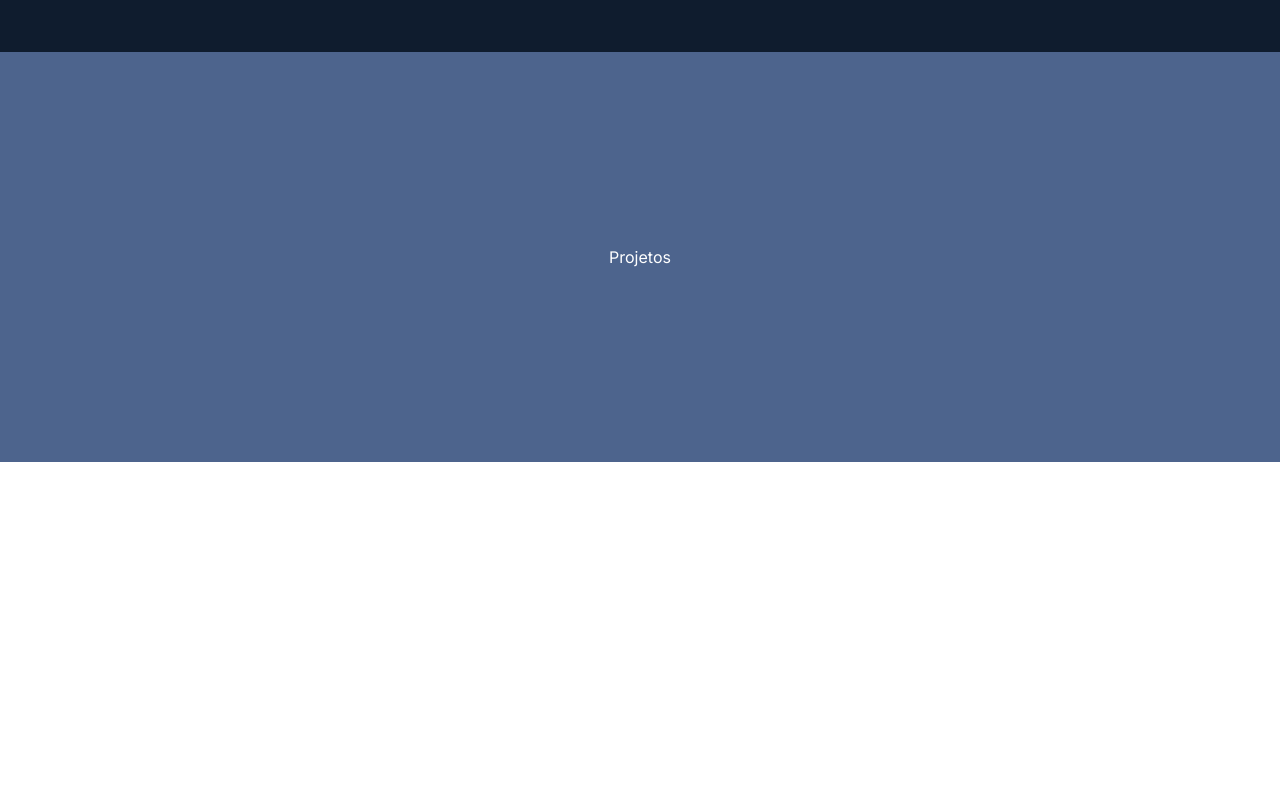
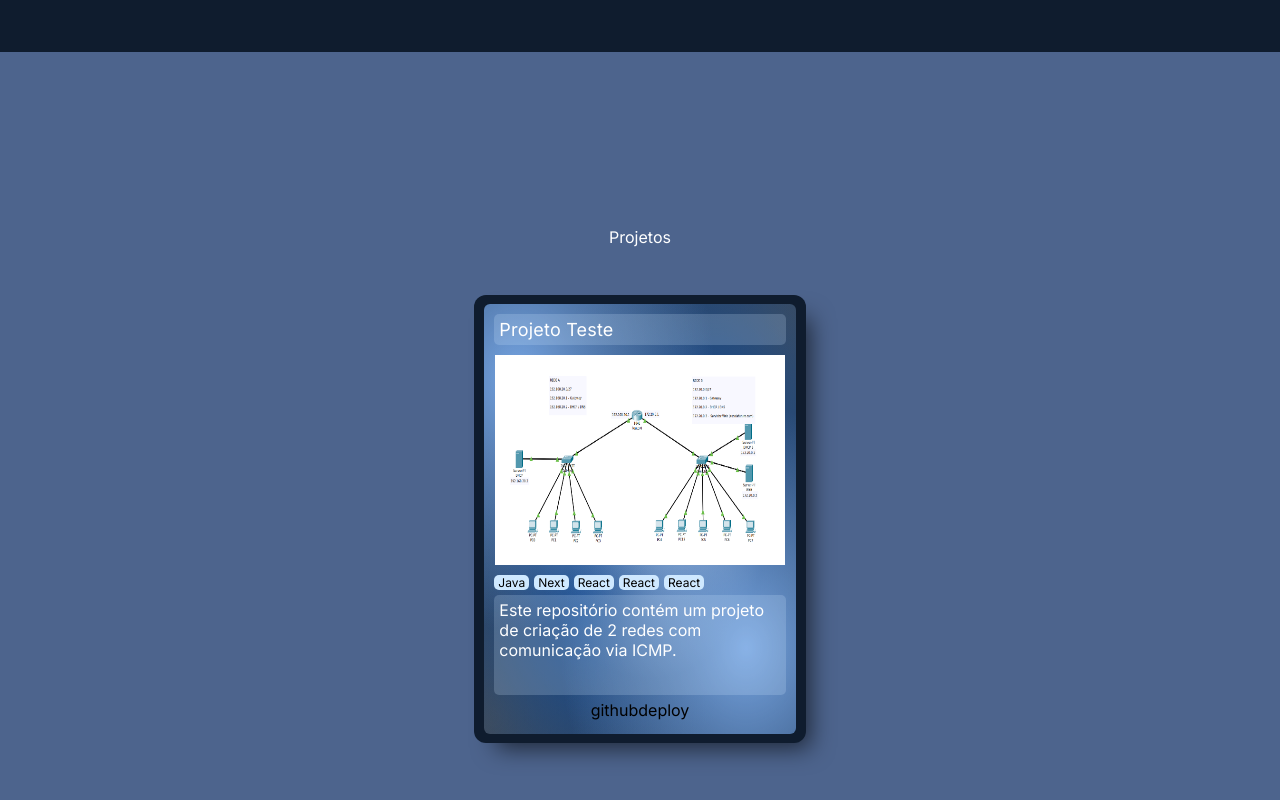
Before and after one commit to danargolo/portfolio, a Next.js app: page / in a window 1280 px wide. Shown: the part 653-1453 px from the top of the page. Before the commit the page ends 1115 px from the top, so only its background shows below. Built offline with nearby package versions, Linux system fonts and the light colour scheme.

Commit message:
feat: initial card format

```diff
--- a/src/components/ProjectsPreviews/index.jsx
+++ b/src/components/ProjectsPreviews/index.jsx
@@ -1,3 +1,4 @@
+import { Card } from '../ui/Card'
 import * as S from './styles'
 
 
@@ -7,6 +8,8 @@ export const Projects = () => {
     <S.Projects>
       <S.ProjectsWrapper>
         <S.Text>Projetos</S.Text>
+
+        <Card />
       </S.ProjectsWrapper>
     </S.Projects>
   )
--- a/src/components/ui/Card/index.jsx
+++ b/src/components/ui/Card/index.jsx
@@ -0,0 +1,31 @@
+import Image from 'next/image'
+import * as S from './styles'
+import test from 'public/codeInProgress.png'
+import test2 from 'public/projeto.png'
+
+export const Card = () => {
+  return (
+    <S.Card>
+      <S.BackgroundCard>
+        <S.Tittle>
+          Projeto teste
+        </S.Tittle>
+        <S.ImageWrapper src={test2} width={290} height={210}/>
+        <S.Stacks>
+          <li>Java</li>
+          <li>Next</li>
+          <li>React</li>
+          <li>React</li>
+          <li>React</li>
+        </S.Stacks>
+        <S.Description>
+          Este repositório contém um projeto de criação de 2 redes com comunicação via ICMP.
+        </S.Description>
+        <div style={{display:'flex'}}>
+          <p>github</p>
+          <p>deploy</p>
+        </div>
+      </S.BackgroundCard>
+    </S.Card>
+  )
+}
--- a/src/components/ui/Card/styles.js
+++ b/src/components/ui/Card/styles.js
@@ -0,0 +1,99 @@
+"use client"
+
+import Image from "next/image"
+import styled from "styled-components"
+
+const Text = styled.p`
+  color: ${({theme}) => theme.colors.text100};
+  padding: 5px;
+`
+
+export const Card = styled.div`
+  display: flex;
+  align-items: center;
+  justify-content: center;
+  width: 20.7rem;
+  height: 28rem;
+  border-radius: 12px;
+  background-color: ${({theme}) => theme.colors.bg100};
+  box-shadow: 13px 14px 23px -9px rgba(0,0,0,0.62);
+
+  &:hover {
+    transform: translateY(-3px) scale(1.005);
+    box-shadow: 13px 14px 23px -4px rgba(0,0,0,0.62);
+  }
+`
+export const BackgroundCard = styled.div`
+  display: flex;
+  flex-direction: column;
+  align-items: center;
+  /* position: relative; */
+  width: 94%;
+  height: 96%;
+  padding: 10px;
+  border-radius: 6px;
+  background-color:hsla(214,50%,24%,1);
+  background-image:
+    radial-gradient(at 11% 17%, hsla(214,64%,67%,1) 0px, transparent 50%),
+    radial-gradient(at 84% 80%, hsla(214,63%,67%,1) 0px, transparent 50%),
+    radial-gradient(at 31% 72%, hsla(214,70%,33%,1) 0px, transparent 50%),
+    radial-gradient(at 53% 51%, hsla(211,32%,90%,1) 0px, transparent 50%),
+    radial-gradient(at 74% 27%, hsla(214,70%,33%,1) 0px, transparent 50%),
+    radial-gradient(at 3% 96%, hsla(212,10%,30%,1) 0px, transparent 50%),
+    radial-gradient(at 96% 6%, hsla(212,10%,30%,1) 0px, transparent 50%);
+
+  gap: 5px;
+  /* margin: 10px; */
+`
+export const Tittle = styled(Text)`
+  width: 100%;
+  background-color: ${({theme}) => theme.colors.accent200op};
+  border-radius: 5px;
+  text-transform: capitalize;
+  font-size: 18px;
+  font-weight: 400;
+  letter-spacing: 0.2px;
+`
+export const Stacks = styled.ul`
+  display: flex;
+  align-self: start;
+  /* width: 100%; */
+  /* background-color: ${({theme}) => theme.colors.accent200op}; */
+  /* border: 2px solid ${({theme}) => theme.colors.bg100}; */
+  border-radius: 5px;
+  gap: 5px;
+
+  & li {
+    list-style: none;
+    padding: 0 4px;
+    background-color: ${({theme}) => theme.colors.accent200};
+    border-radius: 5px;
+    font-size: 12px;
+  }
+`
+export const Description = styled(Text)`
+  width: 100%;
+  max-width: 100%;
+  height: 100px;
+  max-height: 100px;
+  background-color: ${({theme}) => theme.colors.accent200op};
+  /* border: 2px solid ${({theme}) => theme.colors.bg100}; */
+  border-radius: 5px;
+  overflow-wrap: break-word;
+  overflow: auto;
+
+  &::-webkit-scrollbar {
+    width: 9px;
+  }
+
+  &::-webkit-scrollbar-thumb {
+    background-color: ${({theme}) => theme.colors.primary100};
+    border-radius: 3px;
+}
+
+`
+
+export const ImageWrapper = styled(Image)`
+  /* border: 2px solid red; */
+  margin: 5px 0;
+`
--- a/src/styles/theme.js
+++ b/src/styles/theme.js
@@ -12,6 +12,7 @@ export const dark = {
     bg100:'#0F1C2E',
     bg200:'#1f2b3e',
     bg300:'#374357',
+    accent200op:'#cee8ff35',
   },
   breakpoints: {
     sm: '480px',
@@ -32,6 +33,7 @@ export const light = {
     bg100:'#fffefb',
     bg200:'#f5f4f1',
     bg300:'#cccbc8',
+    accent200op:'#00668c35',
   },
   breakpoints: {
     sm: '480px',
```
Also changed, not shown: public/codeInProgress.png (added), public/projeto.png (added).
